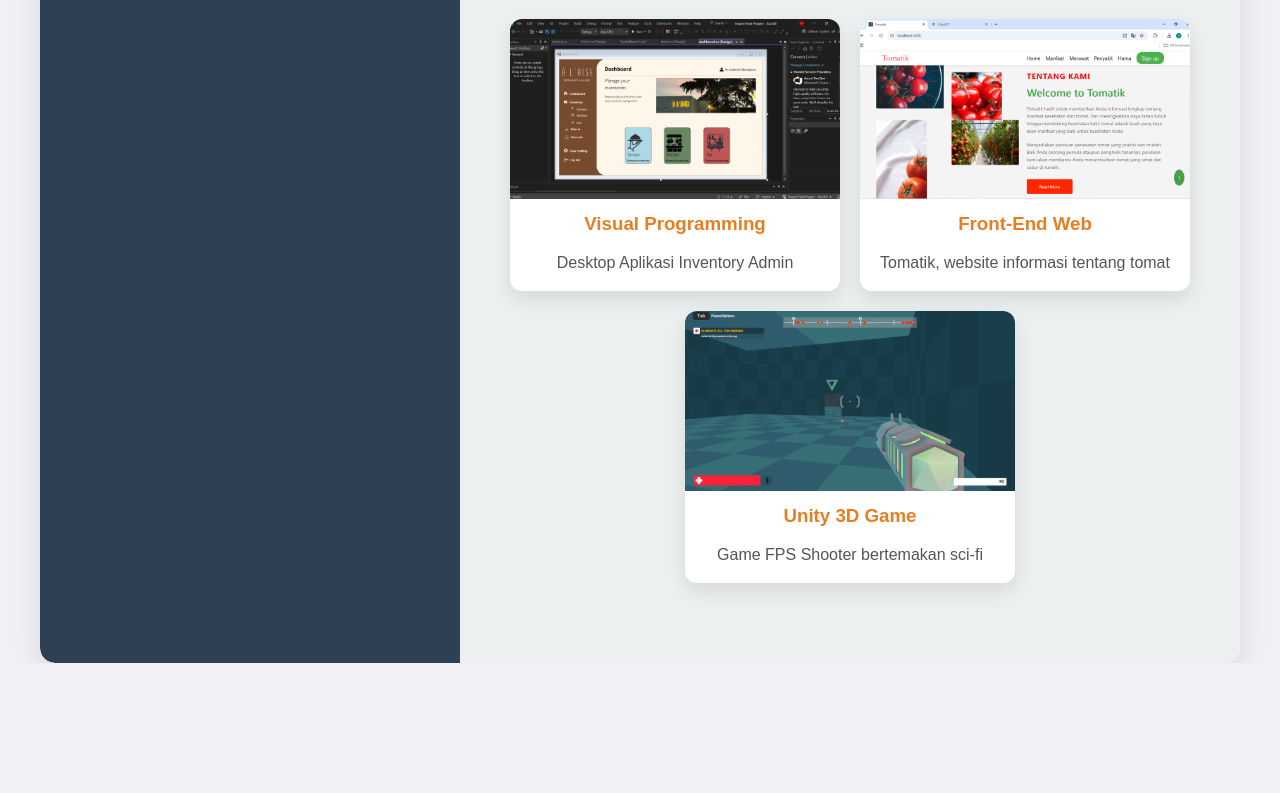
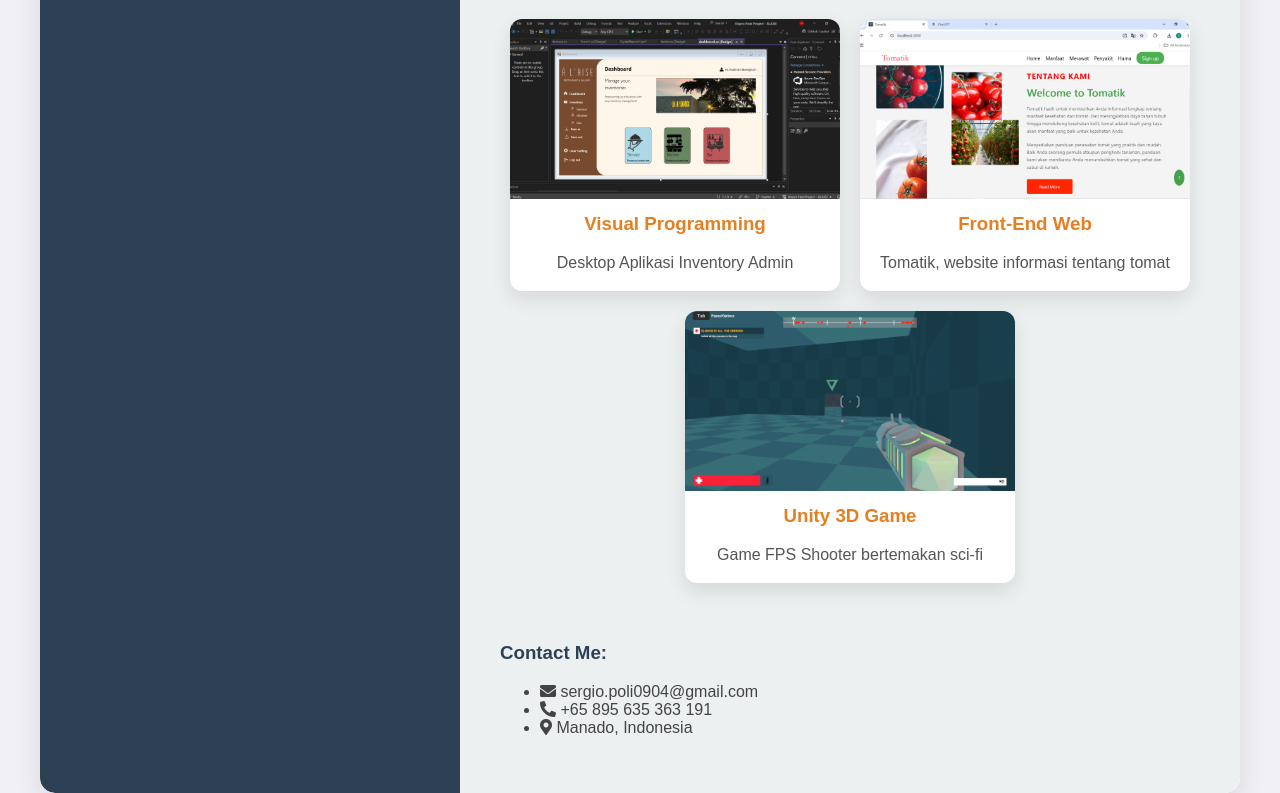
Before and after one commit to sergiopoli77/CV, a React (Create React App) app: page / in a window 1280 px wide. Shown: the part 616-1409 px from the top of the page. Before the commit the page ends 1279 px from the top, so only its background shows below. Built offline with nearby package versions, Linux system fonts and the light colour scheme.

Commit message:
add contact component

```diff
--- a/src/App.js
+++ b/src/App.js
@@ -4,6 +4,7 @@ import Header from "./Components/Header";
 import About from "./Components/AboutMe";
 import Skills from "./Components/Skills";
 import Works from "./Components/Works";
+import Contact from "./Components/Contact";
 
 const App = () => {
   return (
@@ -21,6 +22,7 @@ const App = () => {
           <About />
           <Skills />
           <Works />
+          <Contact />
         </main>
       </div>
     </div>
--- /dev/null
+++ b/src/Components/Contact/index.js
@@ -0,0 +1,22 @@
+import React from "react";
+
+const Contact = () => {
+  return (
+    <section className="contact-info fadeIn">
+      <h3>Contact Me:</h3>
+      <ul>
+        <li>
+          <i className="fas fa-envelope" /> sergio.poli0904@gmail.com
+        </li>
+        <li>
+          <i className="fas fa-phone-alt" /> +65 895 635 363 191
+        </li>
+        <li>
+          <i className="fas fa-map-marker-alt" /> Manado, Indonesia
+        </li>
+      </ul>
+    </section>
+  );
+};
+
+export default Contact;
```
